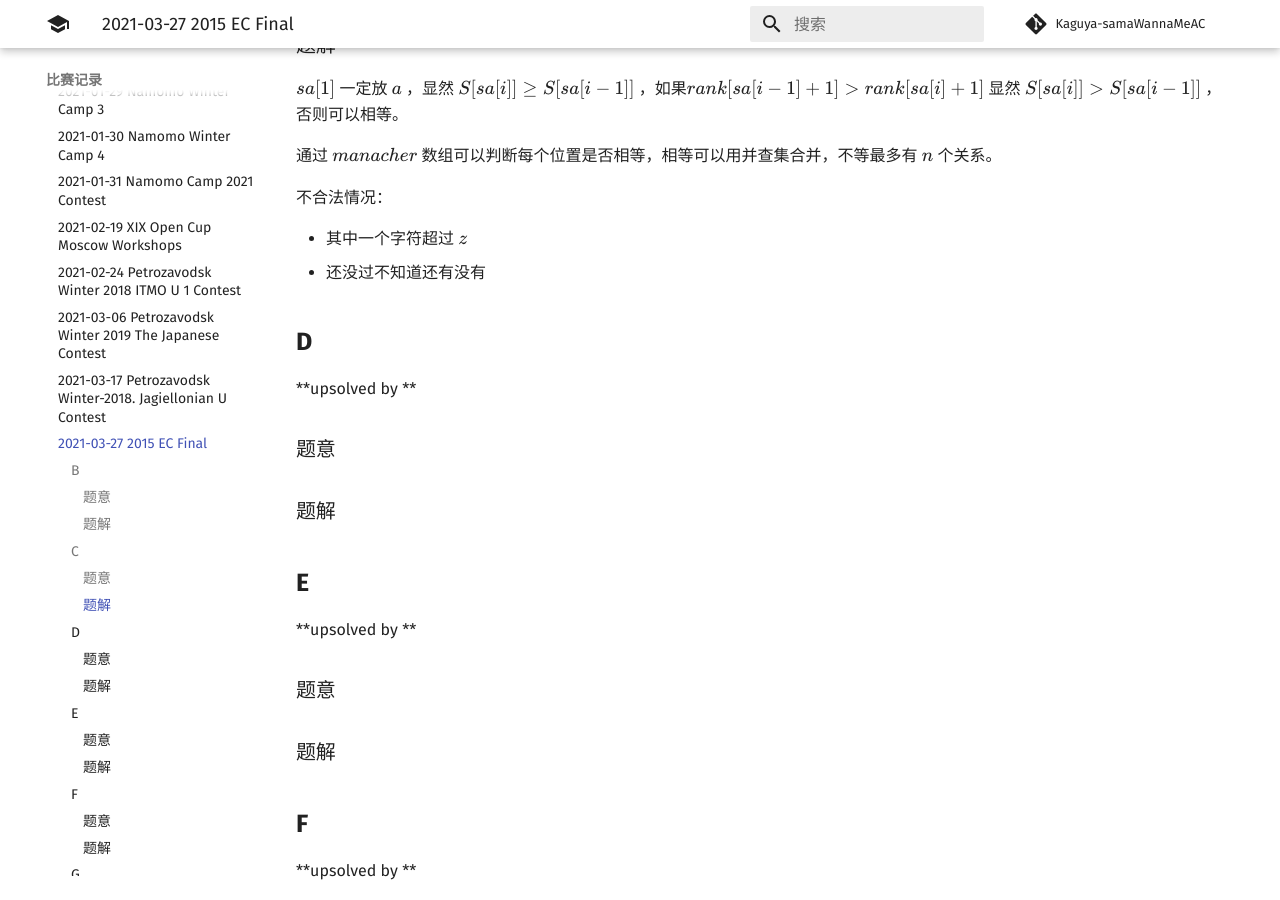
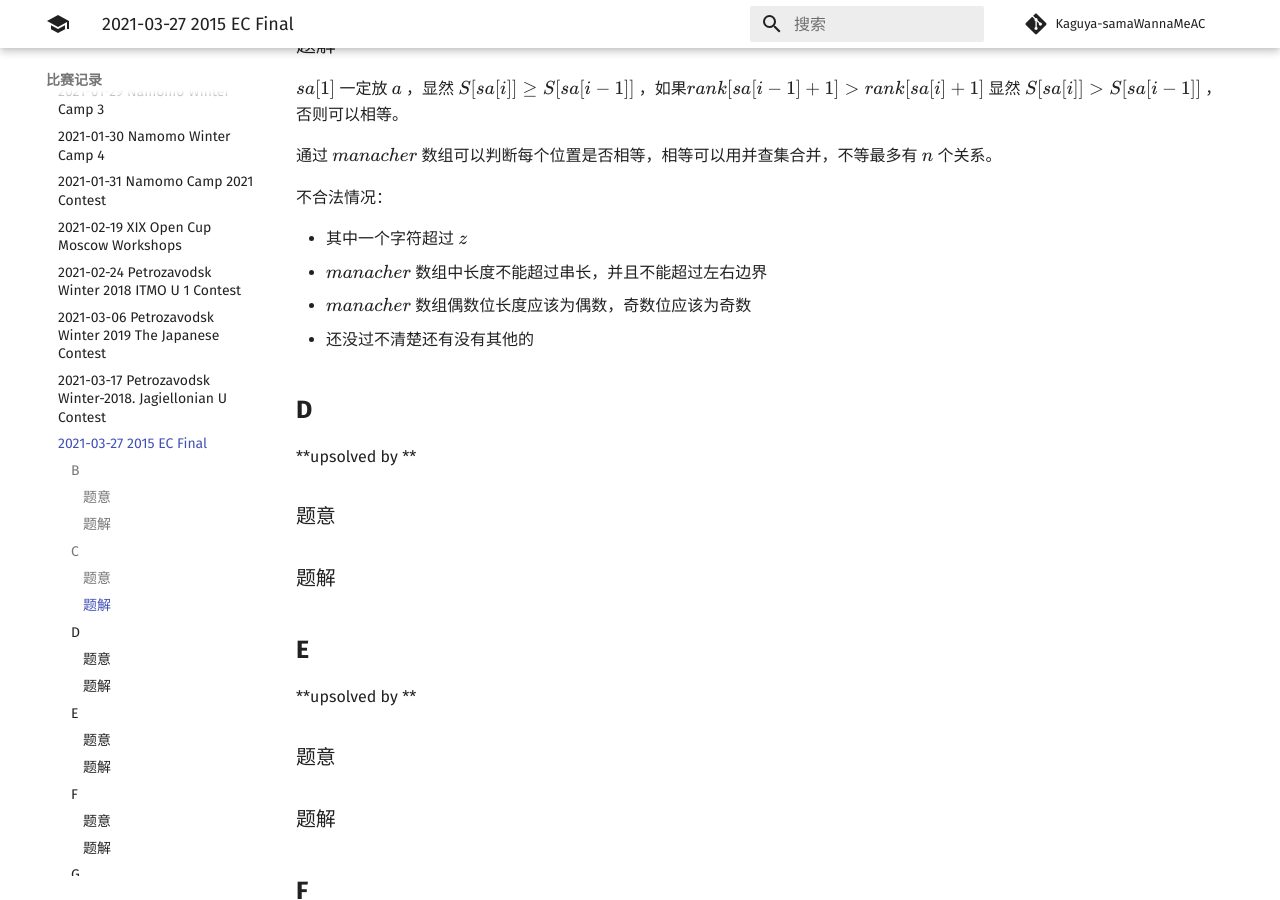
Before and after one commit to Kaguya-samaWannaMeAC/kaguya-samawannameac.github.io, an MkDocs documentation site: the page built from docs/contest/2021-03-27 2015 EC Final.md, in a window 1280 px wide and 900 px high, scrolled down 799 px. Built offline with MkDocs 1.6.1 and Material for MkDocs 9.7.7, drawn with Linux system fonts in a browser that asks for light colours; comment, search, counter and statistics services are not loaded.

Commit message:
Update 2021-03-27 2015 EC Final.md

```diff
--- a/docs/contest/2021-03-27 2015 EC Final.md
+++ b/docs/contest/2021-03-27 2015 EC Final.md
@@ -33,7 +33,9 @@ $sa[1]$ 一定放 $a$ ，显然 $S[sa[i]] \ge S[sa[i - 1]]$ ，如果$rank[sa[i
 不合法情况：
 
 * 其中一个字符超过 $z$
-* 还没过不知道还有没有
+* $manacher$ 数组中长度不能超过串长，并且不能超过左右边界
+* $manacher$ 数组偶数位长度应该为偶数，奇数位应该为奇数
+* 还没过不清楚还有没有其他的
 
 ## **D**
 
```
